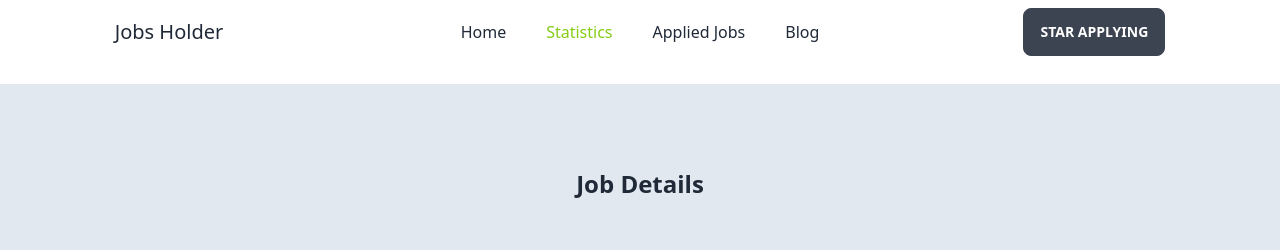
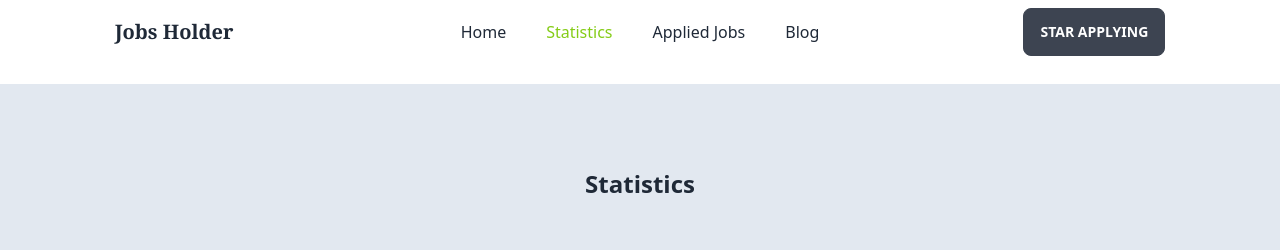
Before and after one commit to Tanvirsayem99/project-3, a React (Vite) app: page /statistics in a window 1280 px wide. Shown: the top 250 px of the page. Built offline with nearby package versions, Linux system fonts and the light colour scheme.

Commit message:
some problem fix

```diff
--- a/src/components/Home/navbar/Navbar.jsx
+++ b/src/components/Home/navbar/Navbar.jsx
@@ -18,7 +18,7 @@ const Navbar = () => {
 
       </ul>
     </div>
-    <Link to="/"><a className="normal-case text-xl">Jobs Holder</a></Link>
+    <Link to="/"><a className="normal-case text-xl font-semibold font-serif">Jobs Holder</a></Link>
   </div>
   <div className="navbar-center hidden lg:flex">
     <div className="menu menu-horizontal px-1 md:flex gap-10">
--- a/src/components/Statistics/Statistics.jsx
+++ b/src/components/Statistics/Statistics.jsx
@@ -8,7 +8,7 @@ const Statistics = () => {
     return (
         <div>
           <div className='bg-slate-200 h-[25vh] flex justify-center items-center'>
-                <h1 className='text-center font-semibold text-2xl'>Job Details</h1>
+                <h1 className='text-center font-semibold text-2xl'>Statistics</h1>
             </div>
           <div className='mx-auto w-11/12 mt-3 mb-12'>
           <AreaChart width={1200} height={500} data={data01}
```
